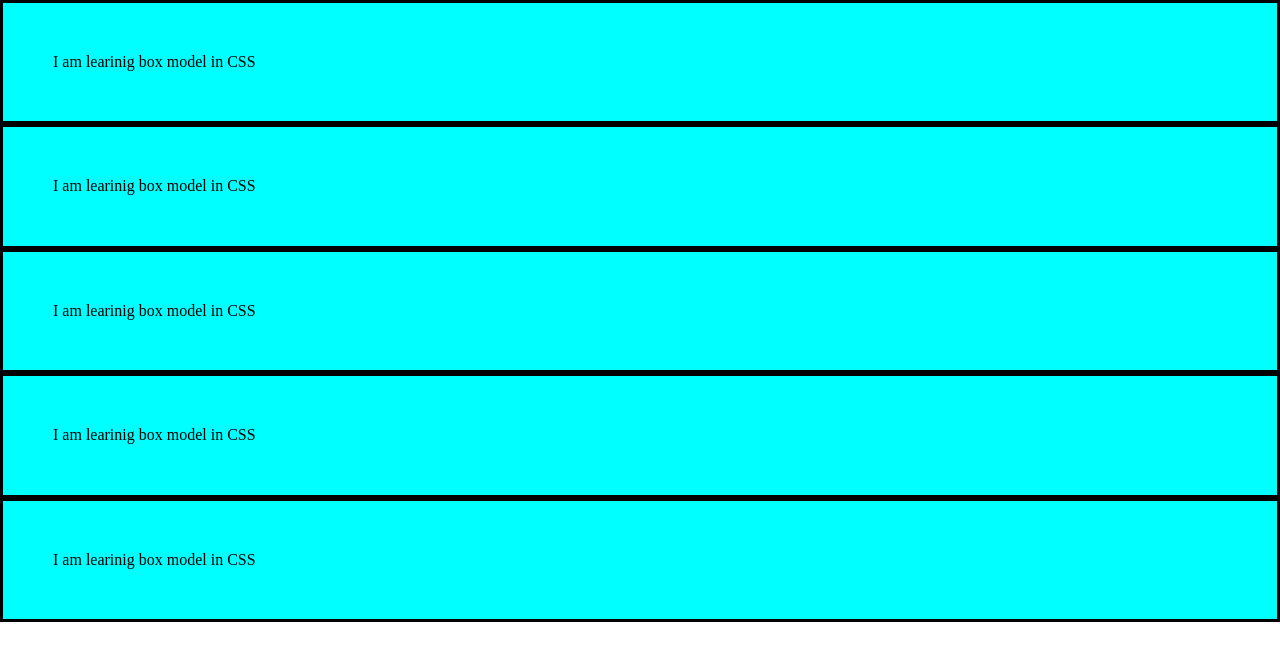
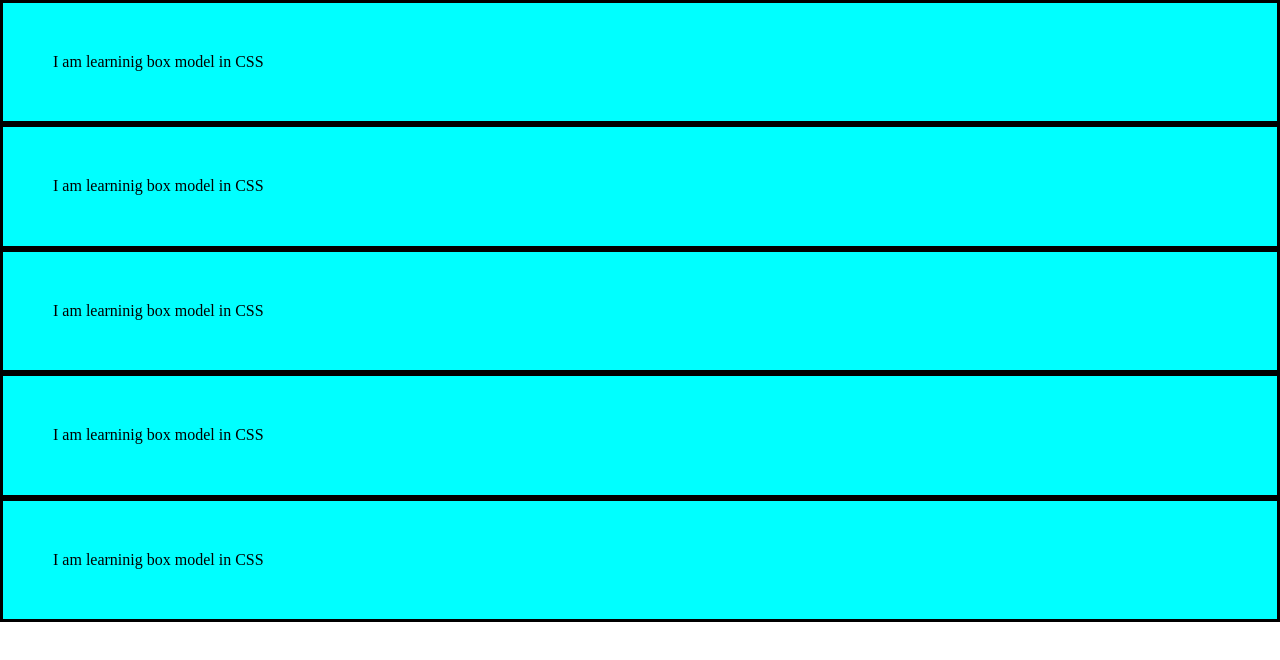
Before and after one commit to MadWolfInTheHub/HTML-CSS, a plain HTML site: page lesson8/task3/index.html in a window 1280 px wide. Drawn offline with nearby package versions, Linux system fonts and the light colour scheme.

Commit message:
text fixed

```diff
--- a/lesson8/task3/index.html
+++ b/lesson8/task3/index.html
@@ -10,19 +10,19 @@
 </head>
 <body>
     <div>
-        I am learinig box model in CSS
+        I am learninig box model in CSS
     </div>
     <div>
-        I am learinig box model in CSS
+        I am learninig box model in CSS
     </div>
     <div>
-        I am learinig box model in CSS
+        I am learninig box model in CSS
     </div>
     <div>
-        I am learinig box model in CSS
+        I am learninig box model in CSS
     </div>
     <div>
-        I am learinig box model in CSS
+        I am learninig box model in CSS
     </div>
 </body>
 </html>
```
